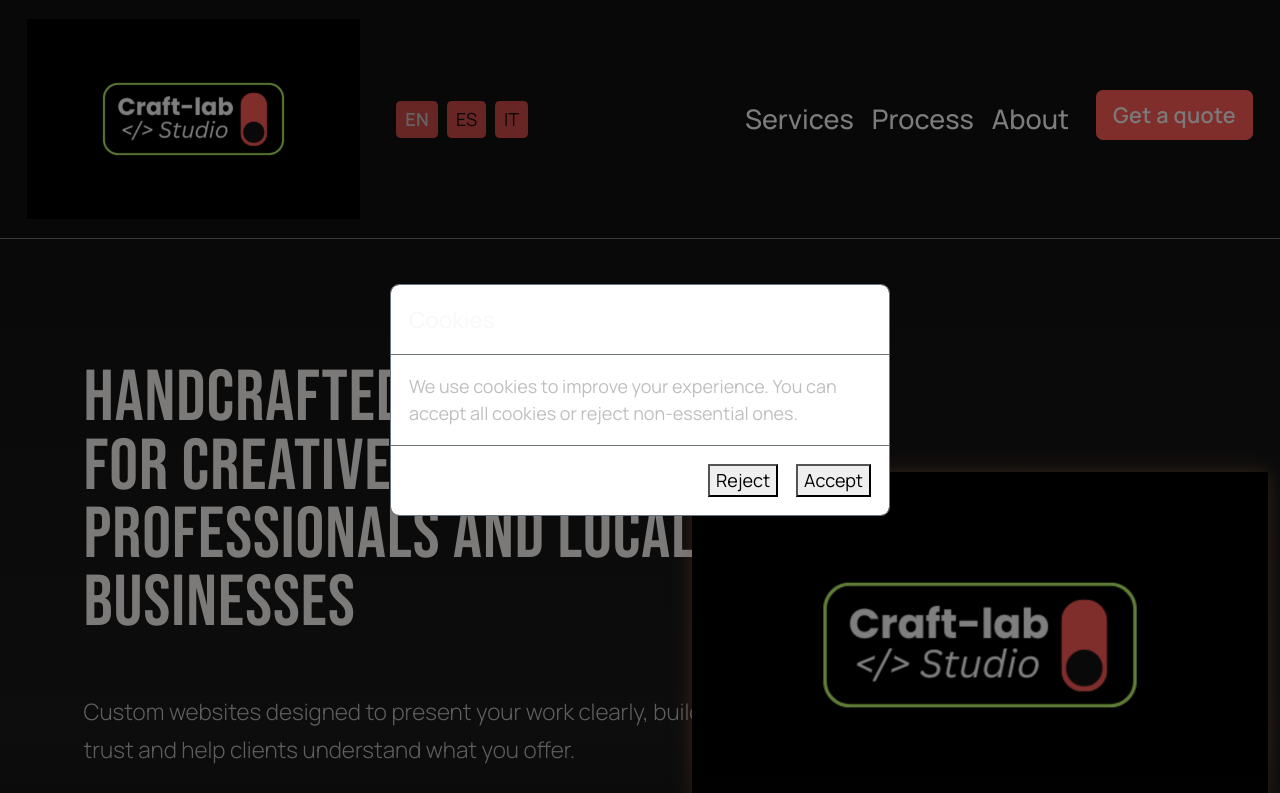
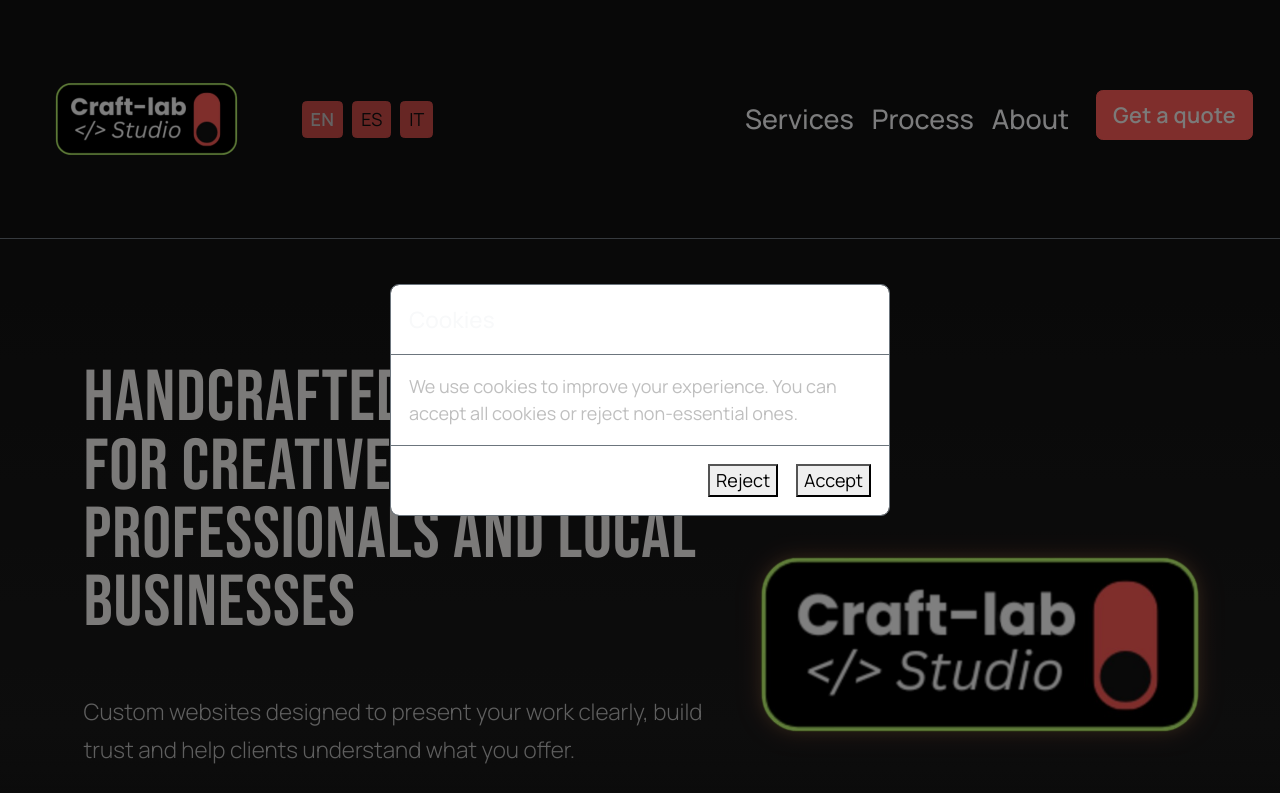
Before and after one commit to Salva985/craftlab-studio, a plain HTML site: page index.html in a window 1280 px wide. Shown: the top 793 px of the page. Drawn offline with nearby package versions, Linux system fonts and the light colour scheme.

Commit message:
updated logo

```diff
--- a/css/styles.css
+++ b/css/styles.css
@@ -363,7 +363,6 @@ p + p{
 
   background:#0f0f0f;
   border-radius:12px;
-
   box-shadow:
   0 30px 60px rgba(0,0,0,.35),
   0 0 20px rgba(255,92,88,.15);
--- a/index.html
+++ b/index.html
@@ -26,7 +26,7 @@
     <meta property="og:url" content="https://craftlab-studio.com" />
     <meta
       property="og:image"
-      content="https://craftlab-studio.com/img/craft.png"
+      content="https://craftlab-studio.com/img/craftlab.png"
     />
     <meta property="og:image:width" content="1200" />
     <meta property="og:image:height" content="630" />
@@ -47,7 +47,7 @@
     <link rel="stylesheet" href="css/styles.css" />
 
     <!-- Favicon -->
-    <link rel="icon" href="img/craft.png" />
+    <link rel="icon" href="img/craftlab.png" />
   </head>
   <body>
     <!-- NAVBAR -->
@@ -56,7 +56,7 @@
     >
       <div class="container-fluid px-3 px-lg-4">
         <a class="navbar-brand" href="#hero" aria-label="CraftLab Studio">
-          <img src="img/craft.png" alt="CraftLab Studio" class="navbar-logo" />
+          <img src="img/craftlab.png" alt="CraftLab Studio" class="navbar-logo" />
         </a>
         <button
           class="navbar-toggler border-0"
@@ -160,7 +160,7 @@
             class="col-lg-5 d-flex justify-content-center align-items-center"
           >
             <img
-              src="img/craft.png"
+              src="img/craftlab.png"
               alt="CraftLab Studio logo"
               class="hero-logo"
             />
```
Also changed, not shown: img/craft.png (deleted), img/craftlab.png (added).
